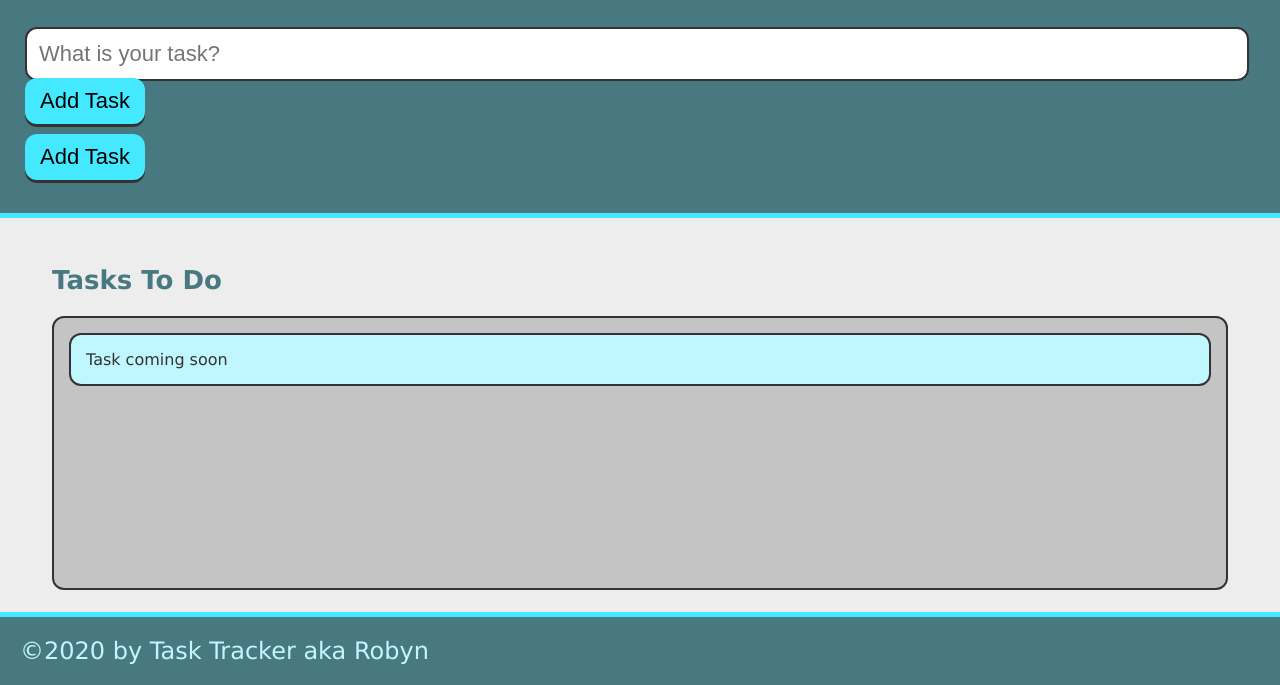
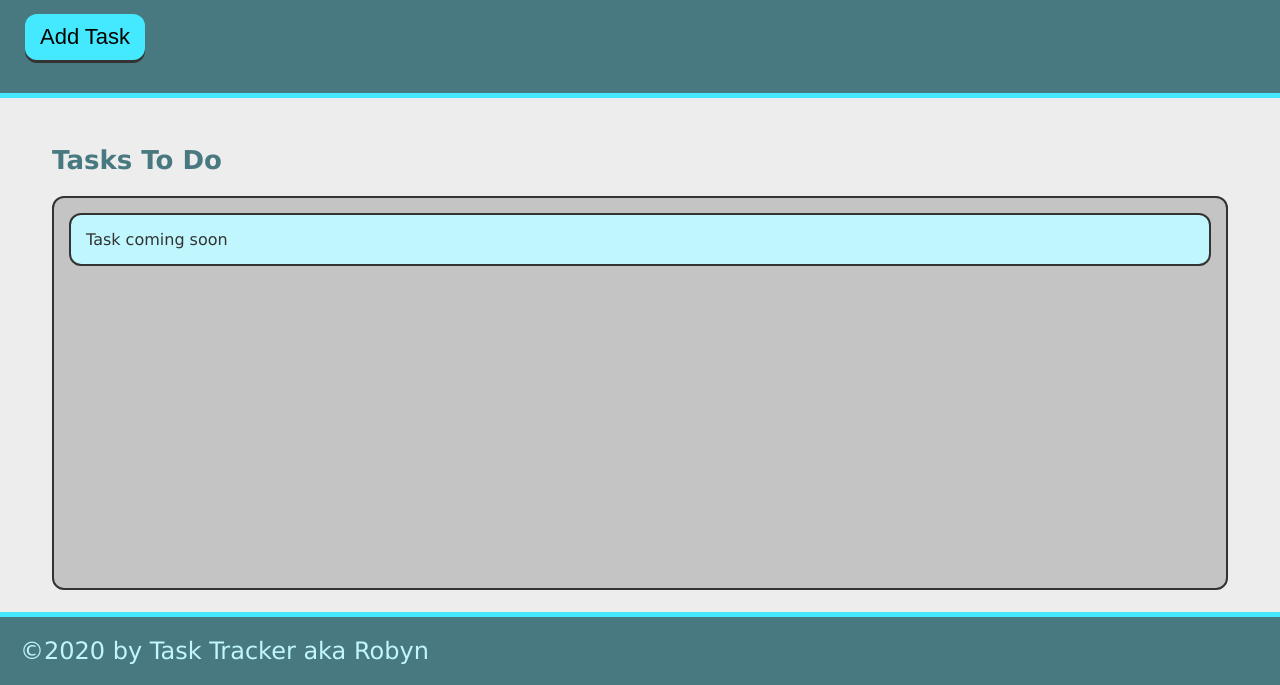
Before and after one commit to robyng/task-tracker, a plain HTML site: page index.html in a window 1280 px wide. Shown: the part 115-800 px from the top of the page. Drawn offline with Linux system fonts and the light colour scheme.

Commit message:
after revert.

```diff
--- a/index.html
+++ b/index.html
@@ -10,22 +10,15 @@
 <body>
     <header>
         <h1 class="page-title">Task Tracker</h1>
-        <p>Click the button to create new task</p>
-        <form id="task-form">
-            <div class="form-group">
-                <input type="text" name="task-name" placeholder="What is your task?" />
-                <button class="btn" id="save-task" type="submit">Add Task</button>
-            </div>
-        </form>
-
-         <button class="btn" id="save-task">Add Task</button>
+         <p>Click the button to create new task</p>
+         <button class="btn">Add Task</button>
 
     </header>
 
     <main class="page-content">
         <section class="task-list-wrapper">
             <h2 class=list-title>Tasks To Do</h2>
-            <ul class="task-list" id="tasks-to-do">
+            <ul class="task-list">
                 <li class="task-item">Task coming soon</li>
             </ul>
         </section>
```
